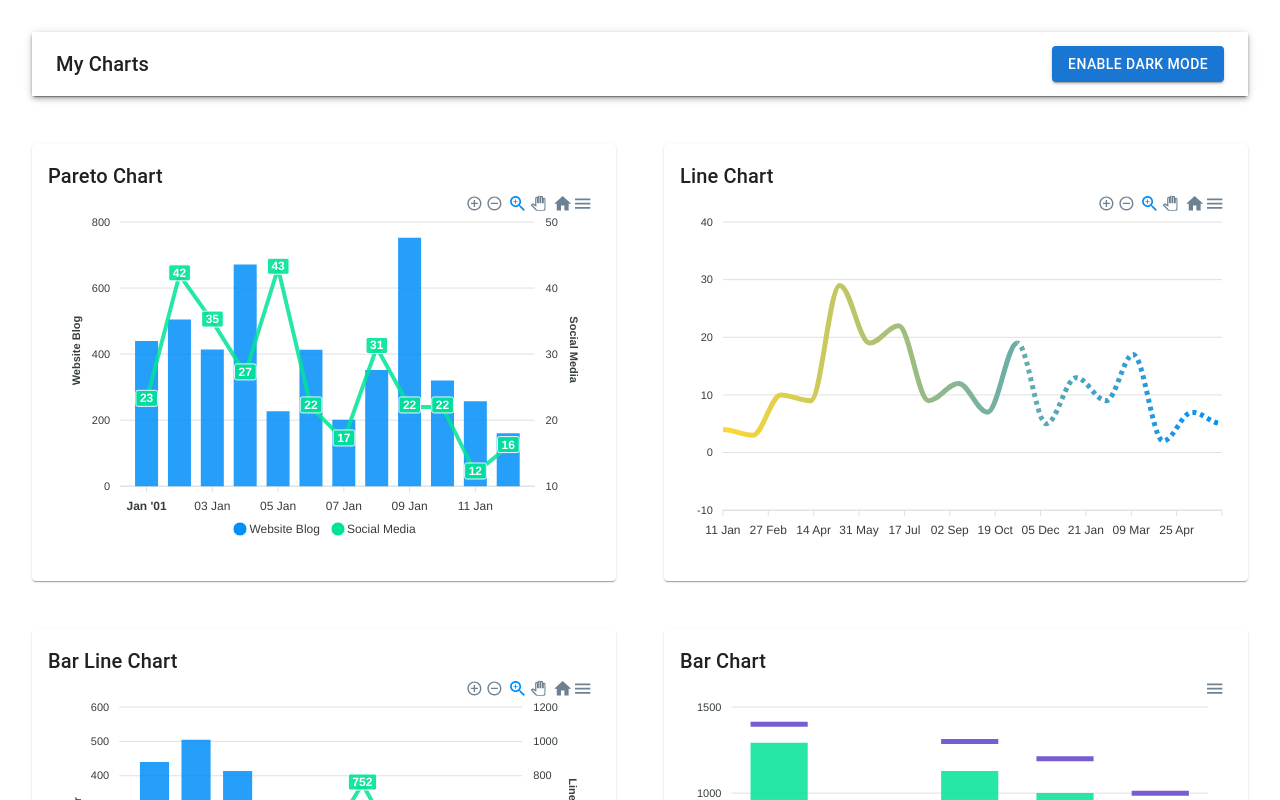
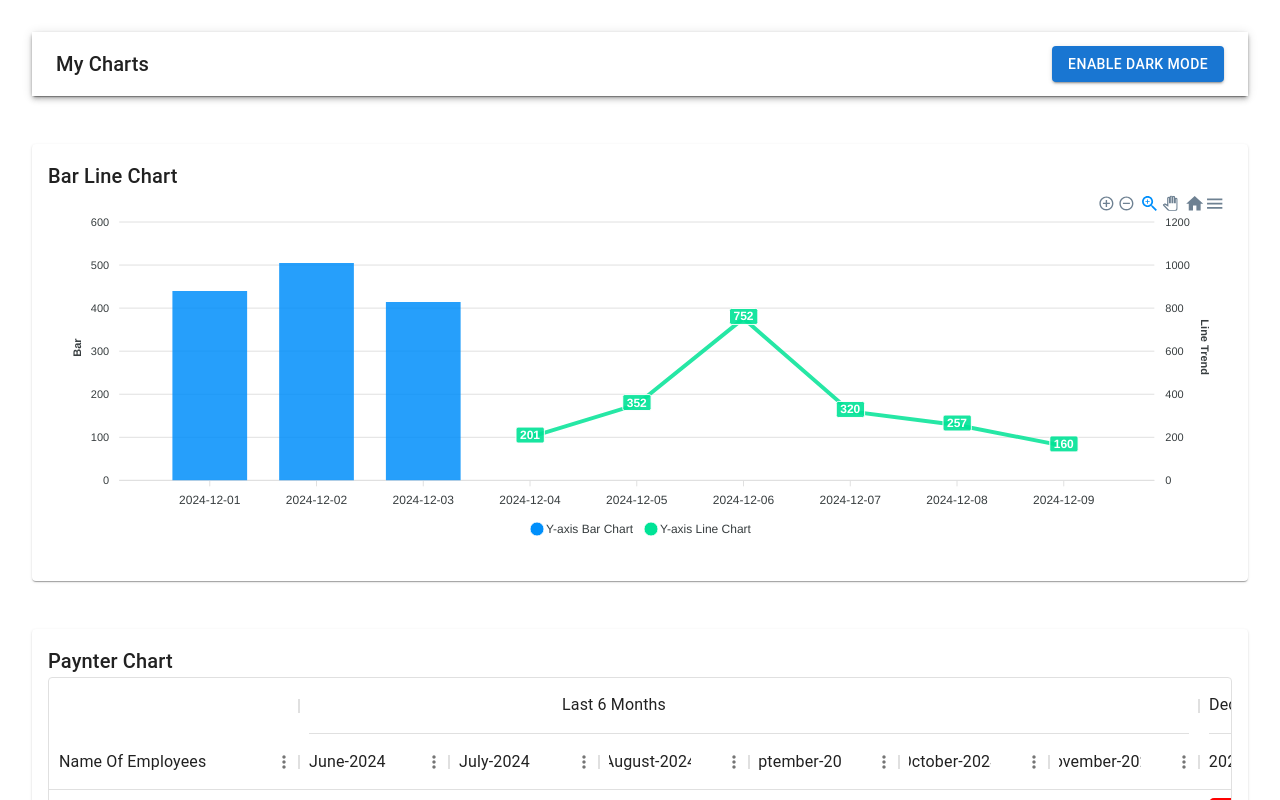
Before and after one commit to adityasinghz/materio_dashboard, a React (Create React App) app: page / in a window 1280 px wide. Shown: the top 800 px of the page. Built offline with nearby package versions, Linux system fonts and the light colour scheme.

Commit message:
Update App.js

```diff
--- a/src/App.js
+++ b/src/App.js
@@ -33,10 +33,7 @@ function useColorMode() {
 function App() {
   const { toggleColorMode, theme } = useColorMode();
   const charts = [
-    { component: <ParetoChart />, title: "Pareto Chart" },
-    { component: <LineChart />, title: "Line Chart" },
     { component: <ApexChart />, title: "Bar Line Chart" },
-    { component: <BarChart />, title: "Bar Chart" },
     { component: <MarkerChart />, title: "Paynter Chart" },
   ];
 
@@ -55,7 +52,7 @@ function App() {
                   <Grid
                     item
                     xs={12}
-                    md={chart.title === "Paynter Chart" ? 12 : 6}
+                    md={12}
                     key={index}
                   >
                     <Card>
```
